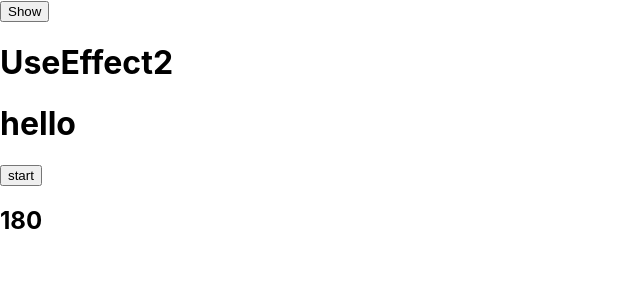
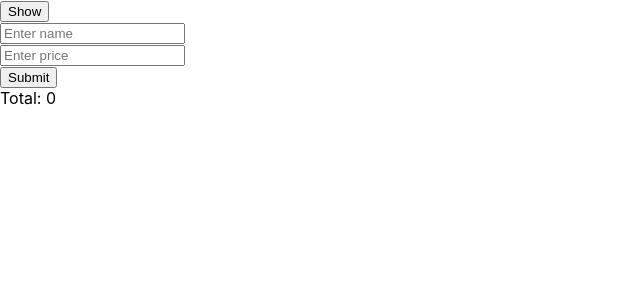
Before and after one commit to huynhnguyen1906/REACT-practice, a React (Create React App) app in the folder tiktok-clone/: page / in a window 1280 px wide. Both pictures are taken after a click on the button "Show". Shown: the top 300 px of the page, without its empty margins (0-640 px from the left). Built offline with nearby package versions, Linux system fonts and the light colour scheme.

Commit message:
Add UseMemo component and update App.js

```diff
--- a/tiktok-clone/src/App.js
+++ b/tiktok-clone/src/App.js
@@ -1,5 +1,6 @@
 import UseEffect1 from "./UseEffect1"
 import UseEffect2 from "./UseEffect2"
+import UseMemo from "./UseMemo"
 import { useState } from "react"
 
 function App() {
@@ -16,7 +17,8 @@ function App() {
 			{show && (
 				<>
 					{/* <UseEffect1 />, */}
-					<UseEffect2 />
+					{/* <UseEffect2 /> */}
+					<UseMemo />
 				</>
 			)}
 		</div>
--- /dev/null
+++ b/tiktok-clone/src/UseMemo.jsx
@@ -0,0 +1,49 @@
+const { useState, useRef, useMemo } = require("react")
+
+function UseMemo() {
+	const [name, setName] = useState("")
+	const [price, setPrice] = useState("")
+	const [products, setProducts] = useState([])
+	const nameRef = useRef(null)
+
+	const handleSubmit = () => {
+		setProducts([...products, { name, price: +price }])
+		setName("")
+		setPrice("")
+		nameRef.current.focus()
+	}
+
+	const totalPrice = useMemo(() => {
+		return products.reduce((total, cur) => total + cur.price, 0)
+	}, [products])
+	return (
+		<div>
+			<input
+				ref={nameRef}
+				type="text"
+				value={name}
+				onChange={(e) => setName(e.target.value)}
+				placeholder="Enter name"
+			/>
+			<br />
+			<input
+				type="text"
+				value={price}
+				onChange={(e) => setPrice(e.target.value)}
+				placeholder="Enter price"
+			/>
+			<br />
+			<button onClick={handleSubmit}>Submit</button>
+			<br />
+			Total: {totalPrice}
+			<ul>
+				{products.map((product, index) => (
+					<li key={index}>
+						{product.name} - {product.price}
+					</li>
+				))}
+			</ul>
+		</div>
+	)
+}
+export default UseMemo
```
Also changed, not shown: tiktok-clone/src/UseEffect1.jsx (renamed from tiktok-clone/src/UseEffect1.js), tiktok-clone/src/UseEffect2.jsx (renamed from tiktok-clone/src/UseEffect2.js), tiktok-clone/src/UseState1.jsx (renamed from tiktok-clone/src/UseState1.js), tiktok-clone/src/UseState2.jsx (renamed from tiktok-clone/src/UseState2.js), tiktok-clone/src/UseState3.jsx (renamed from tiktok-clone/src/UseState3.js).
